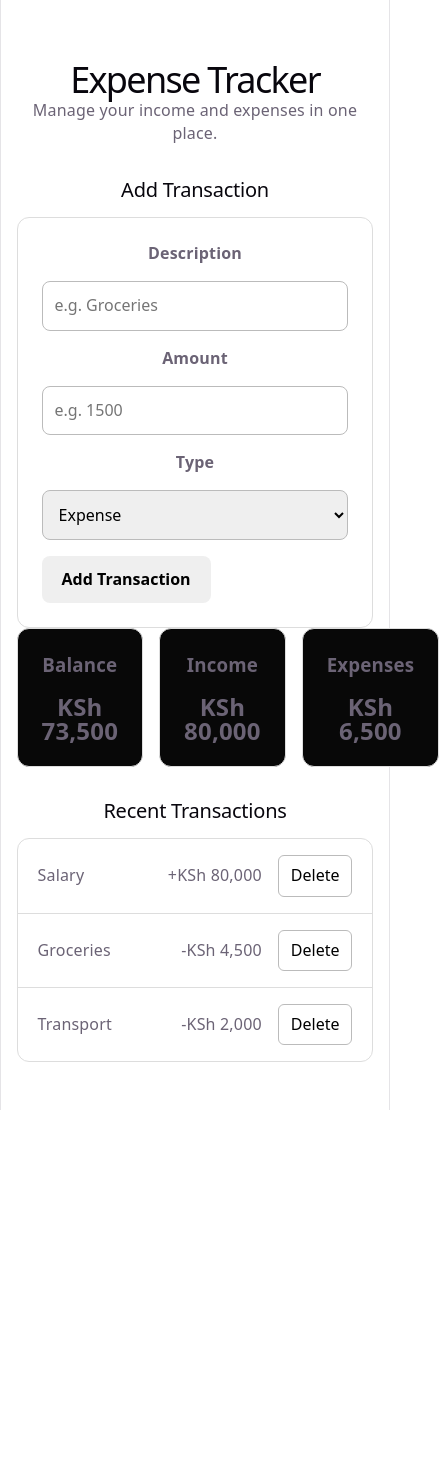
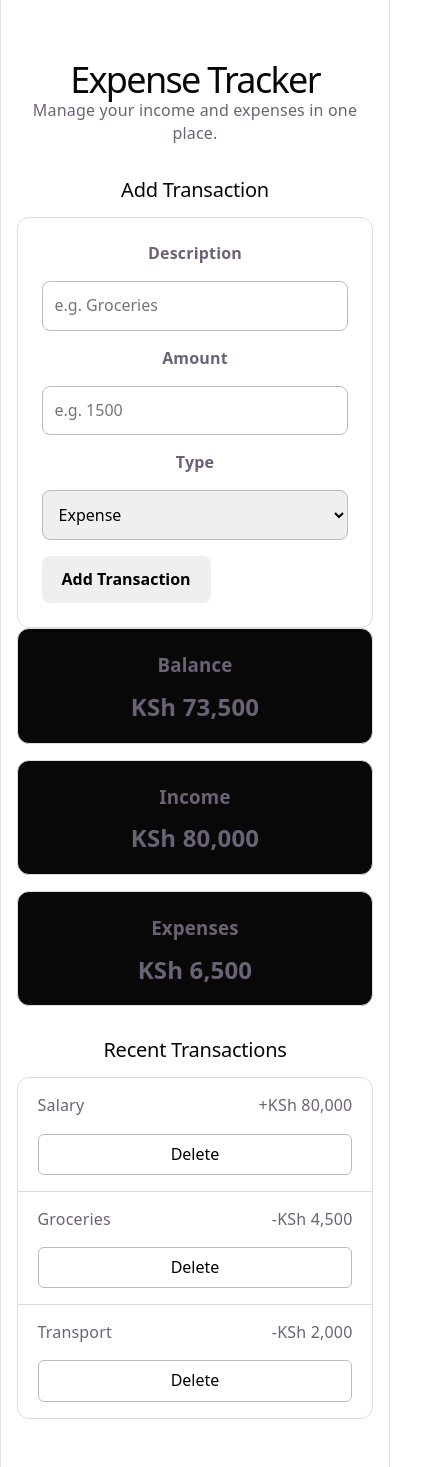
Before and after one commit to SuleimanX/ExpenseTracker, a React (Vite) app: page / in a window 390 px wide. Shown: the whole page, 439 px wide, since content can reach past the window. Before the commit the page ends 1110 px from the top, so only its background shows below. Built offline with nearby package versions, Linux system fonts and the light colour scheme.

Commit message:
Add empty state and responsive layout

```diff
--- a/src/App.css
+++ b/src/App.css
@@ -147,3 +147,30 @@
   font: inherit;
   cursor: pointer;
 }
+
+.empty-state {
+  margin: 0;
+  padding: 2rem;
+  border: 1px dashed #bbb;
+  border-radius: 12px;
+  text-align: center;
+}
+
+@media (max-width: 700px) {
+  .summary-cards {
+    grid-template-columns: 1fr;
+  }
+
+  .transaction-item {
+    align-items: flex-start;
+    flex-direction: column;
+  }
+
+  .transaction-details {
+    width: 100%;
+  }
+
+  .delete-button {
+    width: 100%;
+  }
+}
--- a/src/App.jsx
+++ b/src/App.jsx
@@ -171,6 +171,12 @@ function App() {
         <section className="transactions">
           <h2>Recent Transactions</h2>
 
+          {transactions.length === 0 ? (
+            <p className="empty-state">
+              No transactions yet. Add your first transaction using the form
+              above.
+            </p>
+          ) : (
             <ul className="transaction-list">
               {transactions.map((transaction) => (
                 <li className="transaction-item" key={transaction.id}>
@@ -194,6 +200,7 @@ function App() {
                 </li>
               ))}
             </ul>
+          )}
         </section>
       </section>
     </main>
```
Lines whose indentation alone changed are shown as unchanged.
